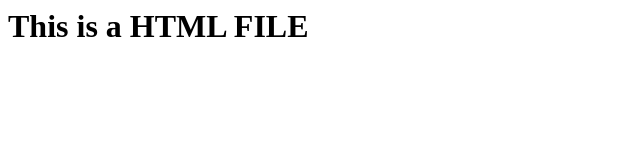
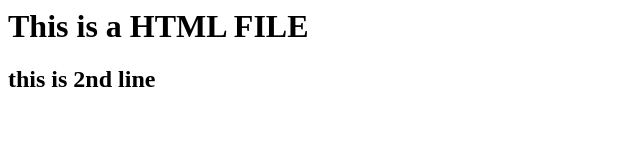
Before and after one commit to hemanthreddy071/gitrepo, a plain HTML site: page index.html in a window 1280 px wide. Shown: the whole page, without its empty margins (0-640 px from the left). Drawn offline with Linux system fonts and the light colour scheme.

Commit message:
second commit

```diff
--- a/index.html
+++ b/index.html
@@ -1 +1,2 @@
 <h1> This is a HTML FILE</h1>
+<h2>this is 2nd line</h2>
```
